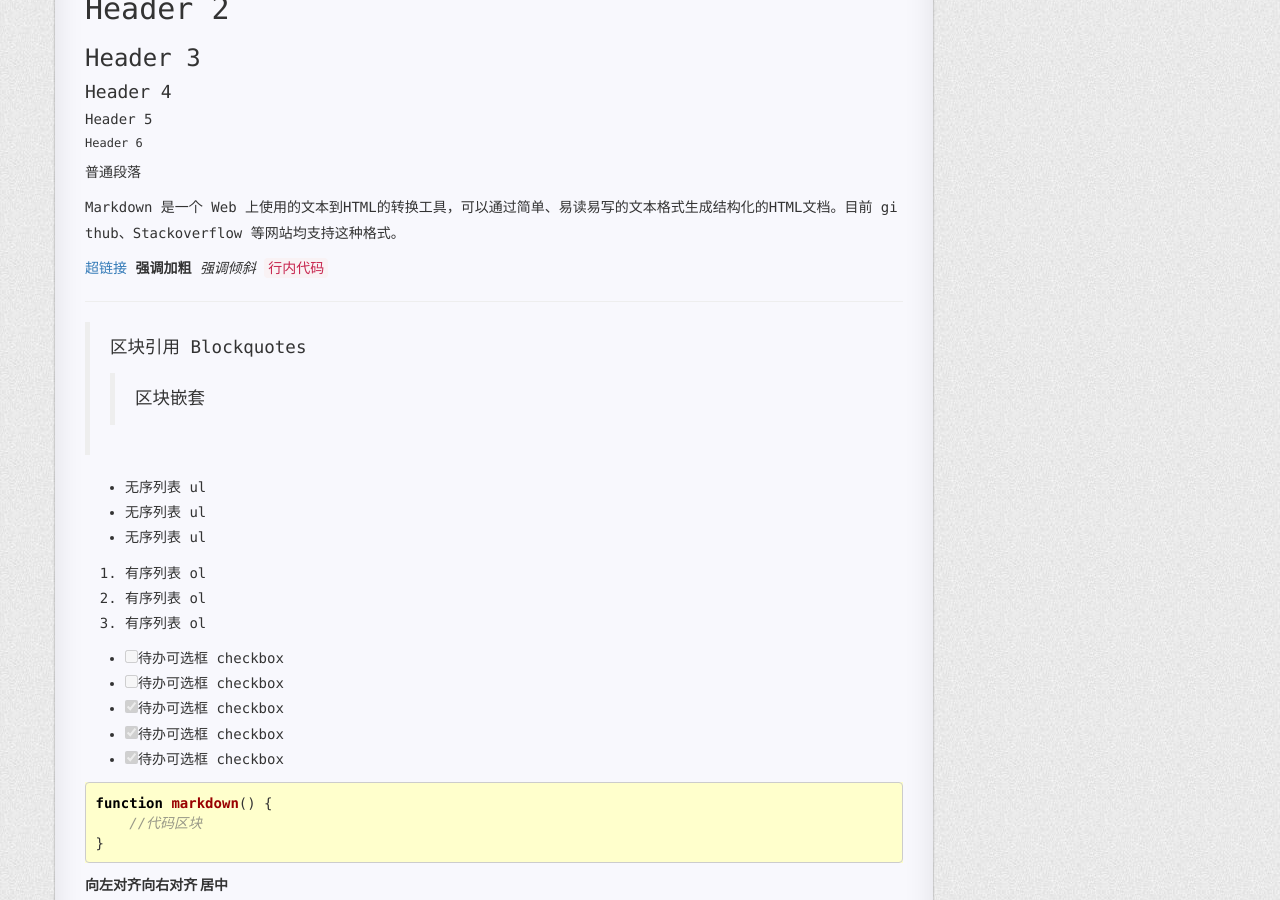
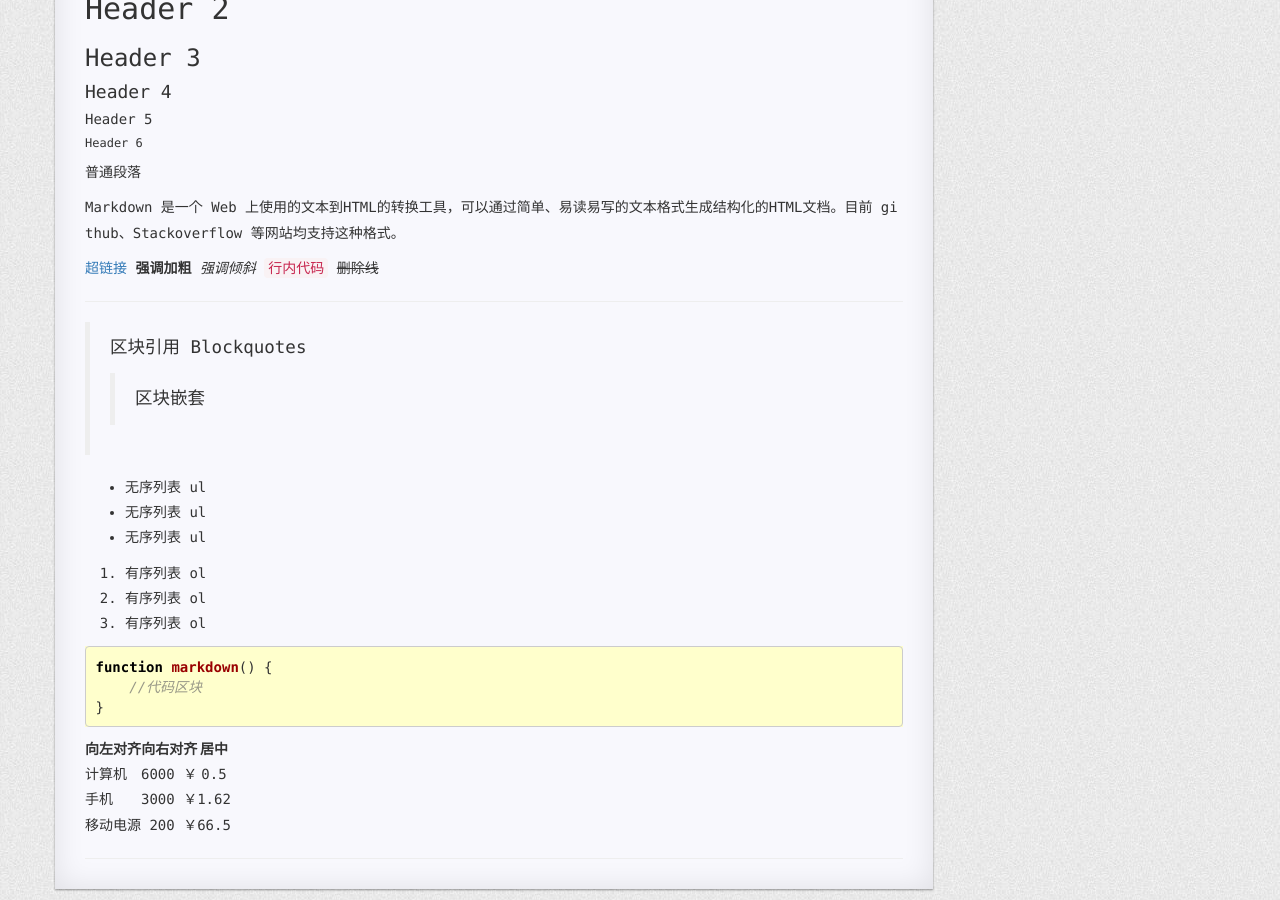
Before and after one commit to jeanys/jeanys.github.io, a Jekyll site: the page built from _posts/2015-12-29-markdown-syntax.md, in a window 1280 px wide and 900 px high, scrolled down 306 px. Built offline with Jekyll 4.4.1, drawn with Linux system fonts in a browser that asks for light colours; nearby versions of some CDN libraries; Markdown is read by kramdown in place of the engine named in the settings.

Commit message:
remove checkbox syntax

````diff
--- a/_posts/2015-12-29-markdown-syntax.md
+++ b/_posts/2015-12-29-markdown-syntax.md
@@ -20,6 +20,7 @@ Markdown 是一个 Web 上使用的文本到HTML的转换工具，可以通过
 **强调加粗**
 *强调倾斜*
 `行内代码`
+~~删除线~~
 
 --------------------------------------
 
@@ -34,12 +35,6 @@ Markdown 是一个 Web 上使用的文本到HTML的转换工具，可以通过
 2. 有序列表 ol
 3. 有序列表 ol
 
-- [ ] 待办可选框 checkbox
-- [ ] 待办可选框 checkbox
-- [x] 待办可选框 checkbox
-- [x] 待办可选框 checkbox
-- [x] 待办可选框 checkbox
-
 ```javascript
 function markdown() {
     //代码区块
````
